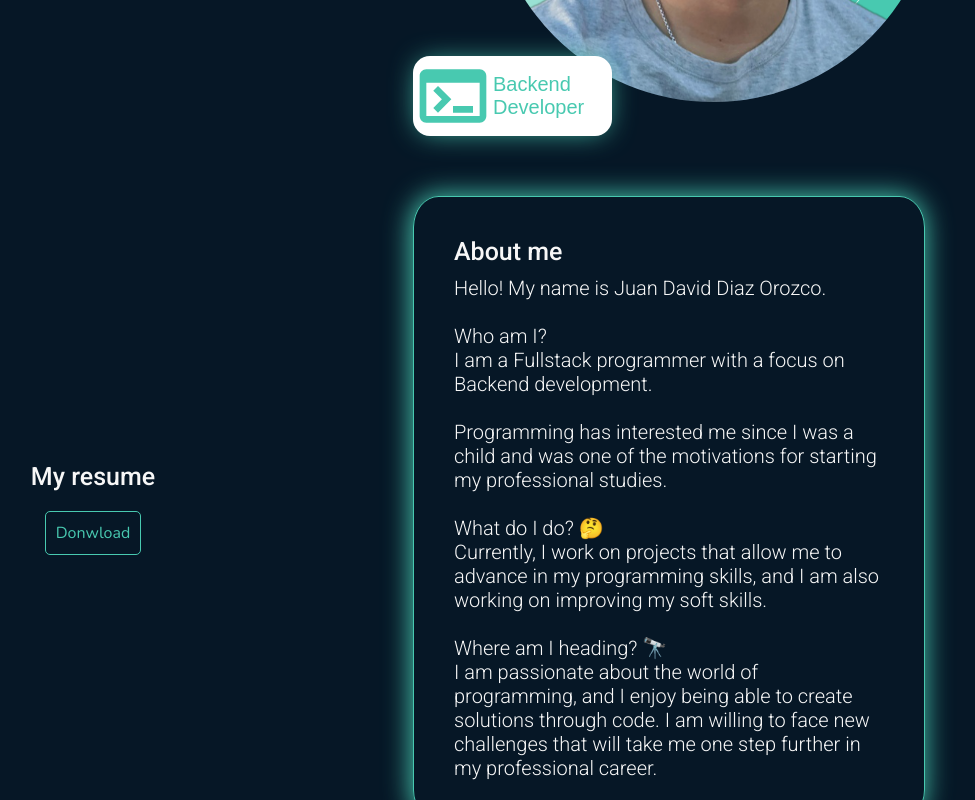
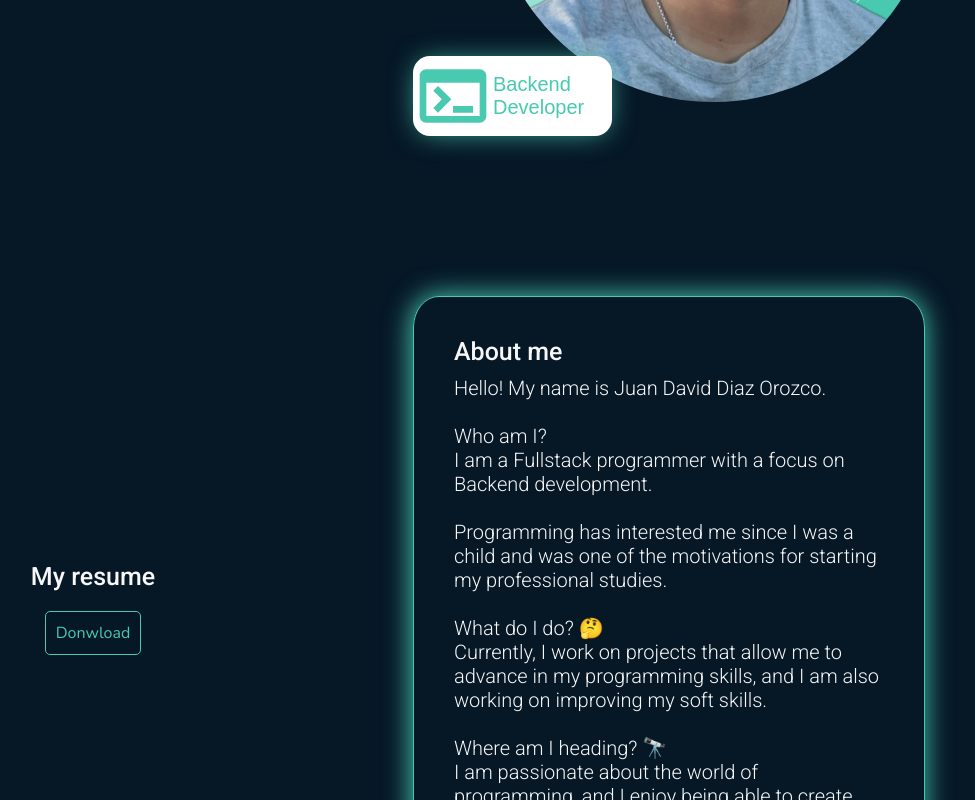
Before and after one commit to Jhondavid23/Portfolio, a React (Vite) app: page / in a window 1280 px wide. Shown: the part 640-1440 px from the top of the page, without its empty margins (227-1202 px from the left). Built offline with nearby package versions, Linux system fonts and the light colour scheme.

Commit message:
bug fixing

```diff
--- a/src/components/About/about.scss
+++ b/src/components/About/about.scss
@@ -1,6 +1,6 @@
 .about {
     display: flex;
-    padding-top: 3rem;
+    padding-top: 8rem;
     height: auto;
 
     .left {
```
